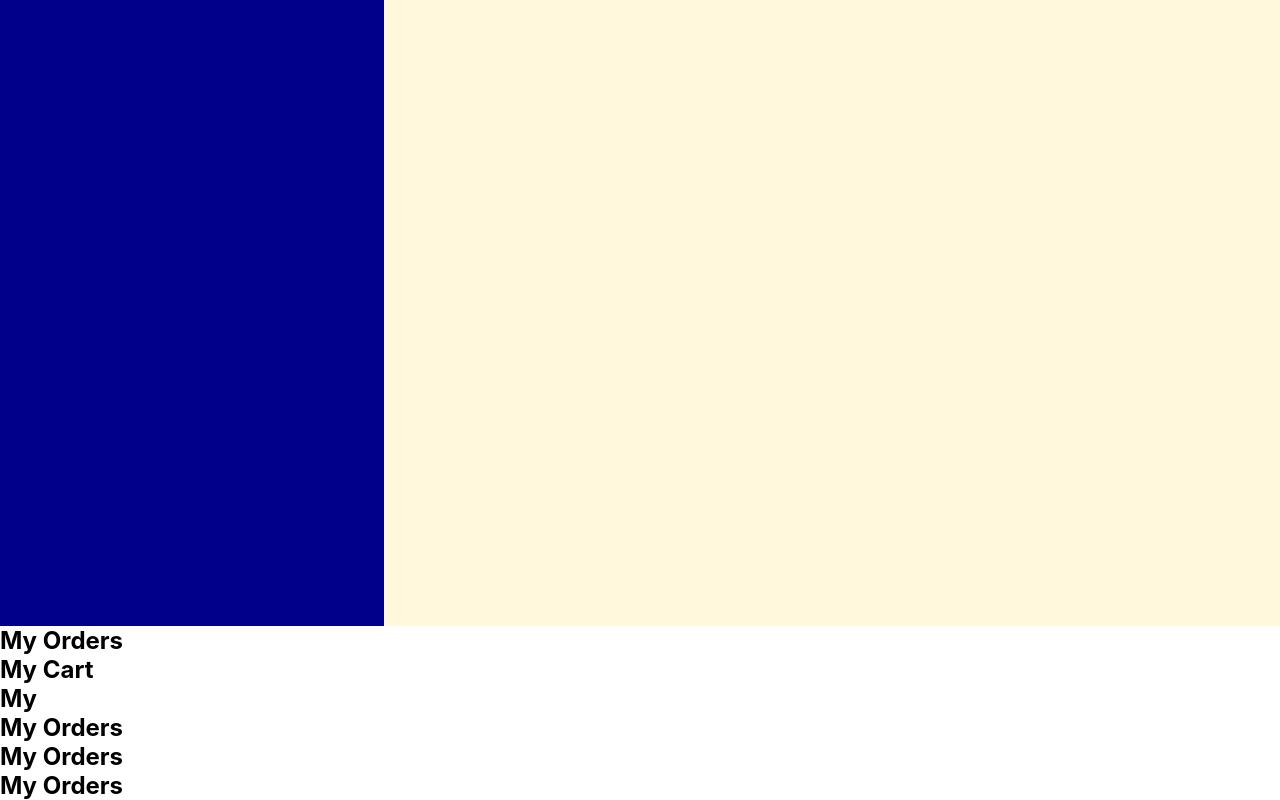
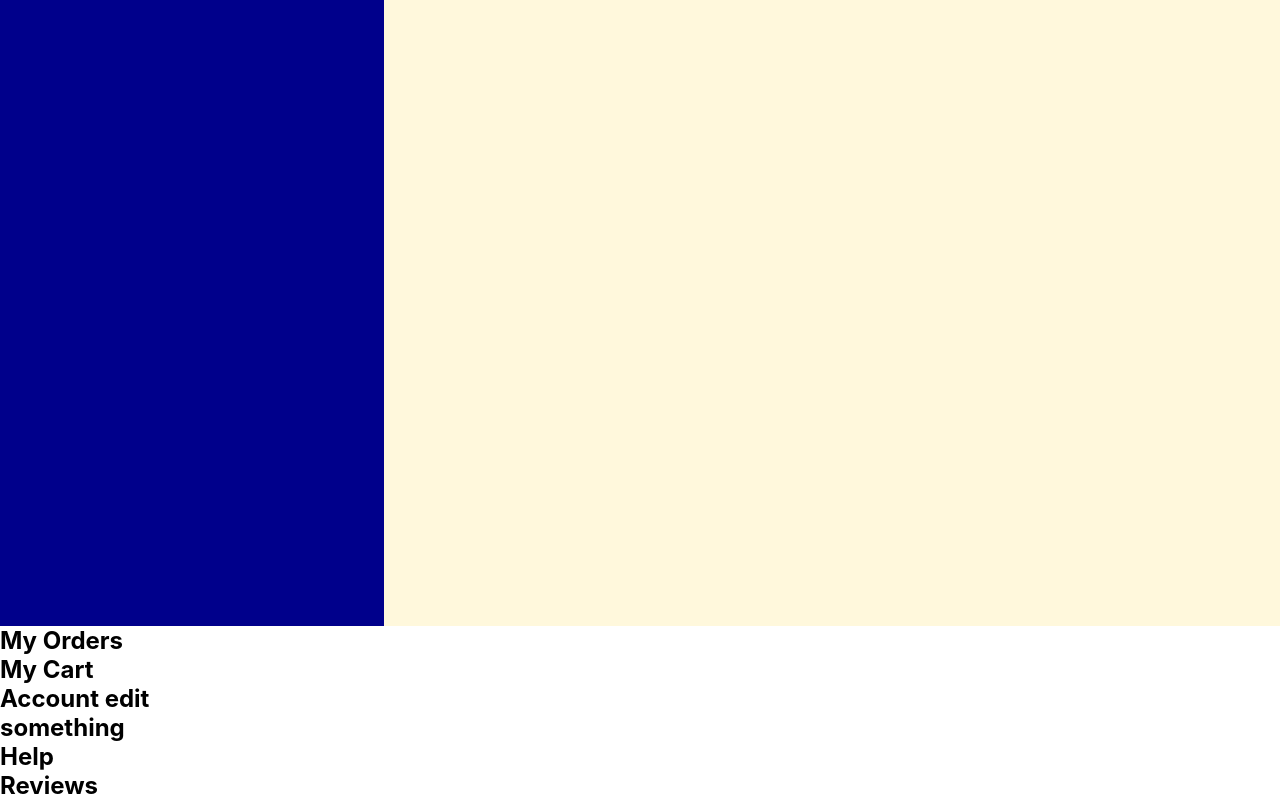
Before and after one commit to shithins/e-commerce-app, a React (Create React App) app: page /userprofile in a window 1280 px wide. Shown: the part 174-974 px from the top of the page. Built offline with nearby package versions, Linux system fonts and the light colour scheme.

Commit message:
started user profile,completed some more stuff

```diff
--- a/src/components/userprofile/userprofile.js
+++ b/src/components/userprofile/userprofile.js
@@ -13,10 +13,10 @@ const Userprofile = () => {
 
                 <h2>My Orders</h2>
                 <h2>My Cart</h2>
-                <h2>My </h2>
-                <h2>My Orders</h2>
-                <h2>My Orders</h2>
-                <h2>My Orders</h2>
+                <h2>Account edit </h2>
+                <h2>something</h2>
+                <h2>Help</h2>
+                <h2>Reviews</h2>
 
 
                 </div>
```
